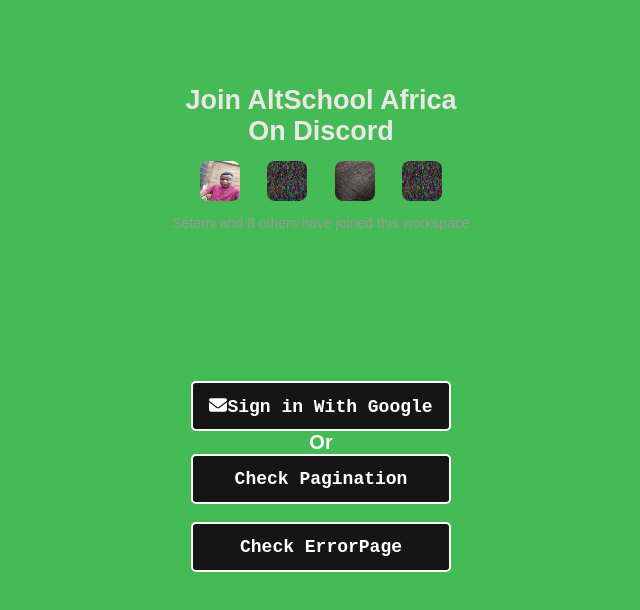
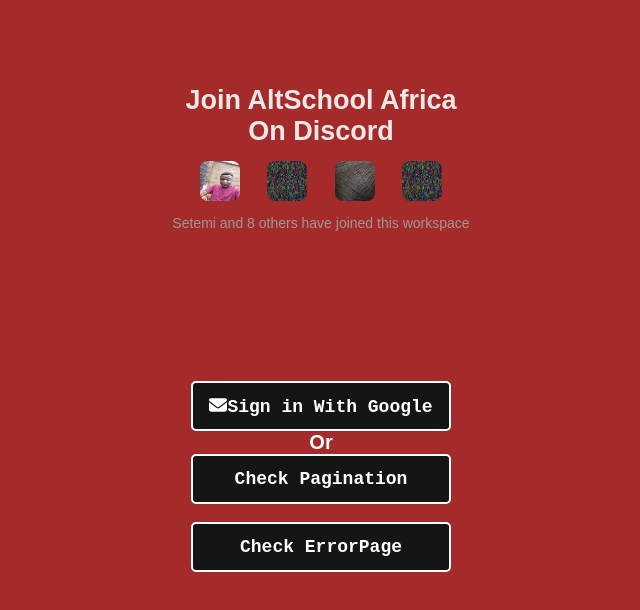
Before and after one commit to Samagent97/No5-Alt-school-exams, a React (Create React App) app: page / in a window 1280 px wide. Shown: the top 610 px of the page, without its empty margins (319-959 px from the left). Built offline with nearby package versions, Linux system fonts and the light colour scheme.

Commit message:
added color

```diff
--- a/src/styles/Mobile.css
+++ b/src/styles/Mobile.css
@@ -8,7 +8,7 @@
     display: grid;
     justify-content: center;
     font-family: "Raleway", sans-serif;
-    background-color: rgba(29, 173, 48, 0.822);
+    background-color: brown;
     width: 100%;
     height: 100vh;
   }
```
